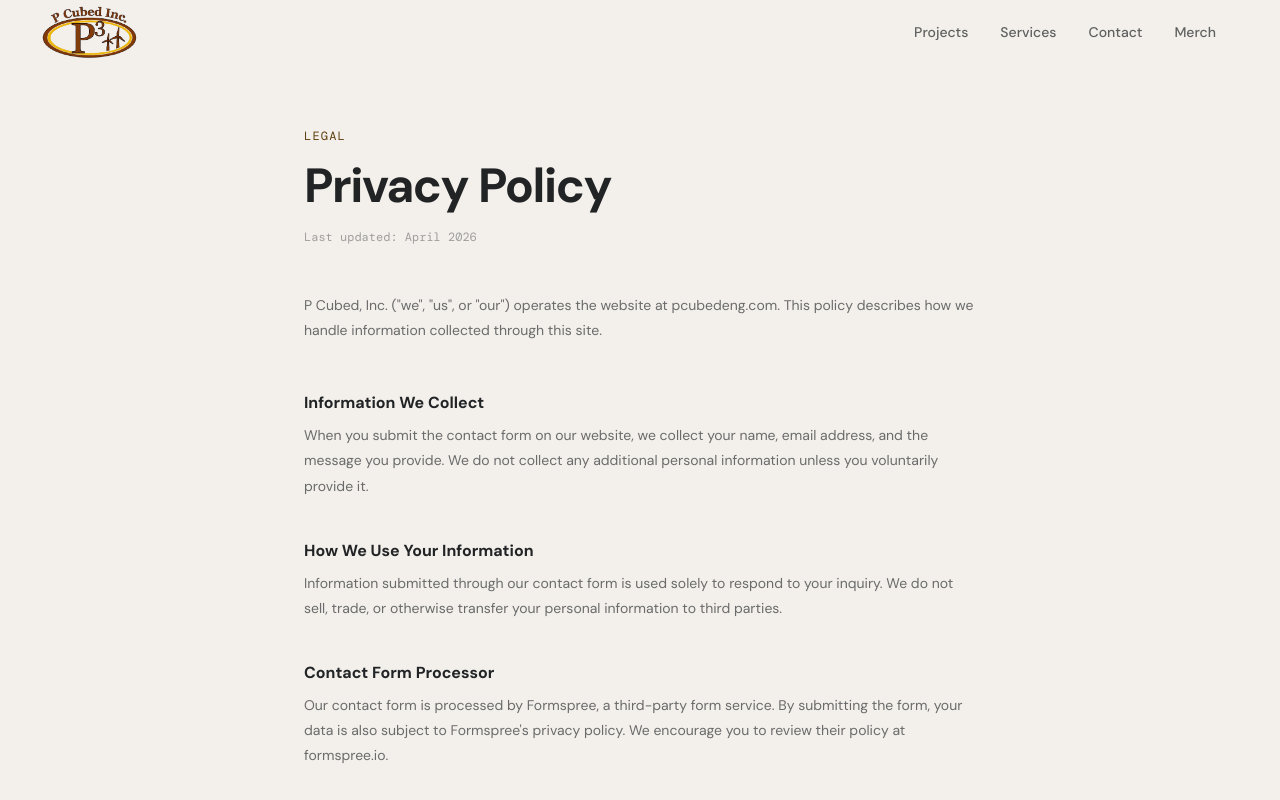
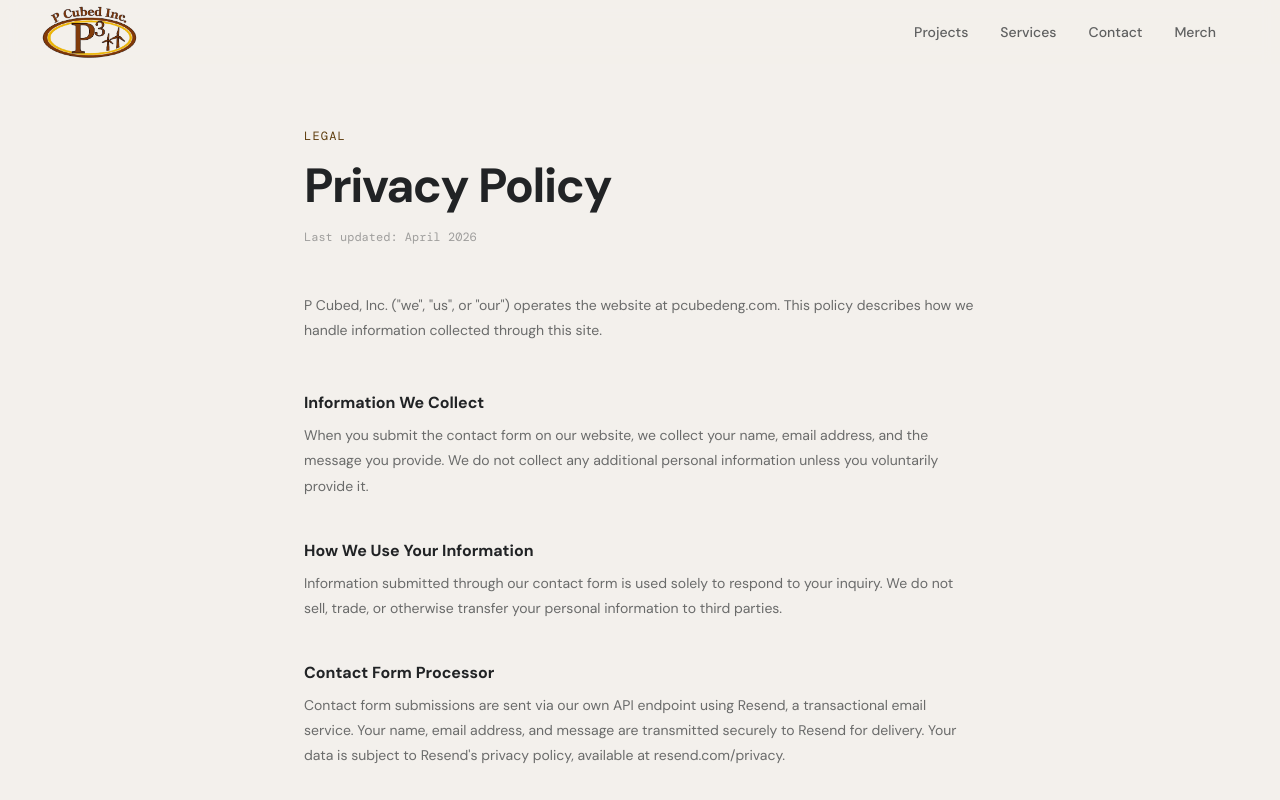
Before and after one commit to NolanBerg/pcubedeng, a Next.js app: page /privacy in a window 1280 px wide. Shown: the top 800 px of the page. Built offline with nearby package versions, Linux system fonts and the light colour scheme.

Commit message:
update privacy policy

```diff
--- a/app/privacy/page.jsx
+++ b/app/privacy/page.jsx
@@ -15,7 +15,7 @@ const sections = [
   },
   {
     title: 'Contact Form Processor',
-    body: 'Our contact form is processed by Formspree, a third-party form service. By submitting the form, your data is also subject to Formspree\'s privacy policy. We encourage you to review their policy at formspree.io.',
+    body: 'Contact form submissions are sent via our own API endpoint using Resend, a transactional email service. Your name, email address, and message are transmitted securely to Resend for delivery. Your data is subject to Resend\'s privacy policy, available at resend.com/privacy.',
   },
   {
     title: 'Cookies',
```
